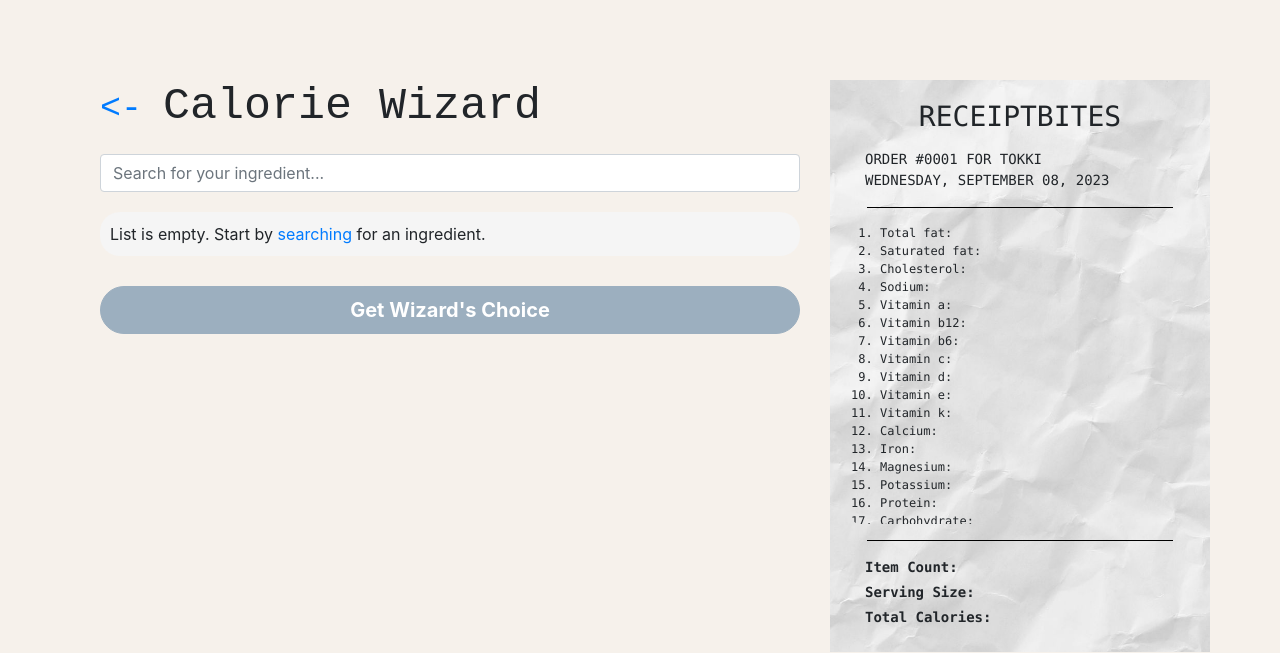
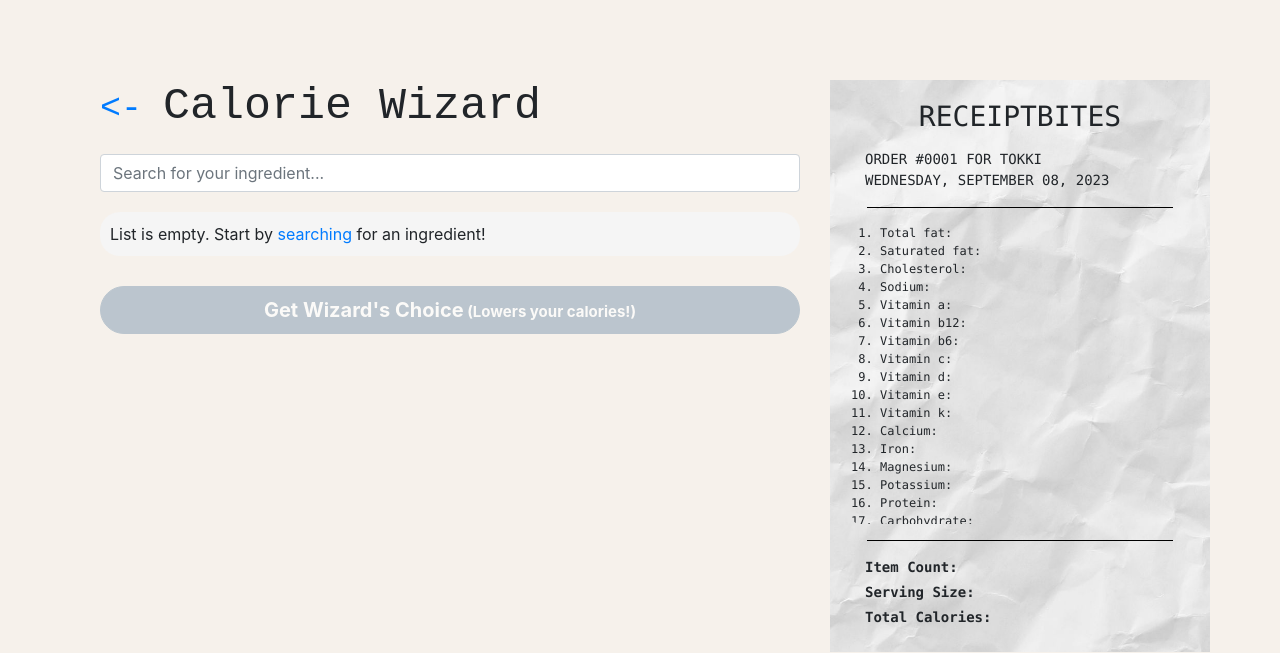
Before and after one commit to Damian1255/BalancedBites, a Flask app: page /wizard in a window 1280 px wide. Shown: the top 653 px of the page. Run offline with Flask 3, Linux system fonts and the light colour scheme; some libraries are stand-ins or nearby versions.

Commit message:
small changes

```diff
--- a/static/js/calculator.js
+++ b/static/js/calculator.js
@@ -1,5 +1,5 @@
 var item_list = [];
-
+var wiz_btn = document.getElementById("choice");
 var input = document.getElementById("input");
 var p = document.getElementById("result-container");
 
@@ -170,9 +170,13 @@ function update_item_list() {
     }
 
     list.appendChild(ordered_list);
-
     if (item_list.length == 0) {
-        list.innerHTML = "List is empty. Start by <a href='javascript:void(0);' onclick='document.getElementById(`input`).focus()'>searching</a> for an ingredient.";
+        // disable wizard button
+        wiz_btn.disabled = true;
+        list.innerHTML = "List is empty. Start by <a href='javascript:void(0);' onclick='document.getElementById(`input`).focus()'>searching</a> for an ingredient!";
+    } else {
+        // enable wizard button
+        wiz_btn.disabled = false;
     }
 
     document.getElementById('total_fat_g').textContent = total_fat_g.toFixed(2) + " g";
@@ -243,11 +247,15 @@ function optimize_items(){
                 console.log(response.changes_made)
 
                 if (response.changes_made) {
-                    document.getElementById('wiz_title').textContent = "We have made some changes!";
-                    document.getElementById('wiz_amount').textContent = response.changes_count + " change(s) has been made! Your calories have been reduced to " + response.new_cal.toFixed(2) + " cal!";
+                    old_calories = document.getElementById('total_calories').textContent;
+
+                    document.getElementById('wiz_title').textContent = "Wizard has made some changes!";
+                    document.getElementById('wiz_amount').innerHTML = response.changes_count +
+                    " change(s) has been made! Your calories have been reduced from: " +
+                    "<p style='margin-top:8px'><b>" + old_calories + "</b> > <b>" + response.new_cal.toFixed(2) + " cal</b></p>";
                 }
                 else {
-                    document.getElementById('wiz_title').textContent = "We couldn't find any changes to make.";
+                    document.getElementById('wiz_title').textContent = "Wizard has nothing to change :(";
                     document.getElementById('wiz_amount').textContent = "Try adding more items to your list!";
                 }
 
--- a/templates/wizard.html
+++ b/templates/wizard.html
@@ -31,9 +31,9 @@
                 </div>
                 <div class="col-md-12">
                     <div id="item-list">
-                        List is empty. Start by <a href="javascript:void(0);" onclick="document.getElementById('input').focus()">searching</a> for an ingredient.
+                        List is empty. Start by <a href="javascript:void(0);" onclick="document.getElementById('input').focus()">searching</a> for an ingredient!
                     </div>
-                    <button onclick="optimize_items()" class="btn btn-primary btn-lg btn-block" id="choice">Get Wizard's Choice</button>
+                    <button onclick="optimize_items()" disabled="true" class="btn btn-primary btn-lg btn-block" id="choice">Get Wizard's Choice<span style="font-size: 15px;"> (Lowers your calories!)</span></button>
                 </div>
             </div>
             <div class="col-md-4" id="receipt">
@@ -86,7 +86,7 @@
         </div>
     </div>
     <dialog id="wizardDialog">
-        <h2><span id="wiz_title"></span></h2>
+        <h2 style="margin-bottom: 15px;"><span id="wiz_title"></span></h2>
         <p><span id="wiz_amount"></span></p>
         <a onclick="document.getElementById('wizardDialog').close();" aria-label="close" class="x">❌</a>
     </dialog>
```
